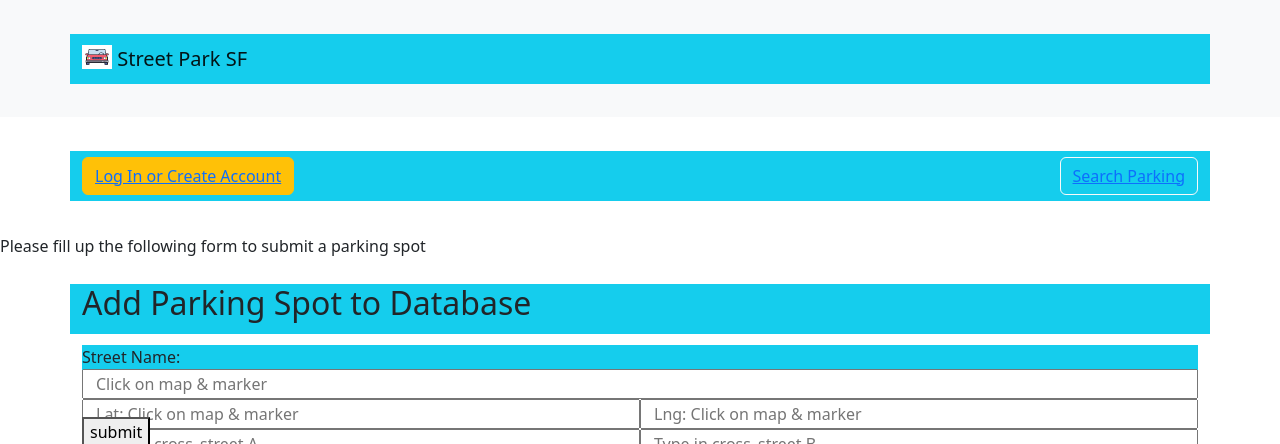
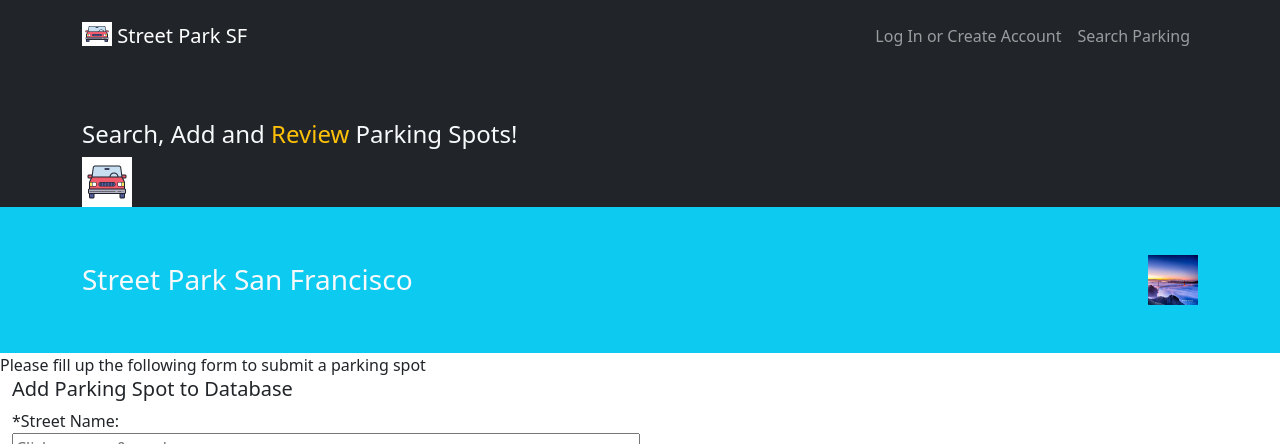
Before and after one commit to NOURSAR/Free_Parking_SF, a Flask app: page /add-parking in a window 1280 px wide. Shown: the top 444 px of the page. Run offline with Flask 2, Linux system fonts and the light colour scheme; data that the repository does not hold is empty; some libraries are stand-ins or nearby versions.

Commit message:
finished navbar

```diff
--- a/server.py
+++ b/server.py
@@ -72,10 +72,15 @@ def search_parking():
             return render_template('all_parkings.html',  all_parkings_stname=all_parkings_stname, allofmarkers=allofmarkers)
 
         else:
-            flash("Parking is not in database. You can add to Database by submitting a parking spot.")
-            print("Parking is not in database")
-            return render_template('add_parking.html')
-
+            if 'email' in session:
+            # if id is not None:
+              flash(id)
+              flash("Parking is not in database. You can add to Database by submitting a parking spot.")
+              print("Parking is not in database")
+              return render_template('add_parking.html')
+            else:
+                flash("Parking is not in database. Login to add aparking spot")
+                return redirect('/login-page')
     if len(cross_streets) == 1:
         flash("Please enter 2 cross streets or NO cross streets.")
         return render_template("search_parking.html")
@@ -109,9 +114,15 @@ def search_parking():
             return render_template('all_parkings.html', all_parkings_stname = all_parkings_stname, allofmarkers=allofmarkers)
 
         else:
-            flash("Parking is not in database. You can add to Database by submitting a parking space.")
-            print("Parking is not in database")
+            if "email" not in session:
+            # if id == None:
+                print(id)
+                flash("Parking is not in database, please log in to add parking spot")
+                print("Parking is not in database")
+                return redirect('/login-page')
+
             return render_template('add_parking.html')
+            # return redirect('/login-page')
 
 
 
@@ -137,7 +148,7 @@ def add_parking():
 
     if all_parkings_coords != None: #checking if filtered lat and lng in database
         flash("parking spot already exists")
-        # print(" parking spot already exists")
+        print(" parking spot already exists")
         return render_template("add_parking.html")
     else: #if parking is not in database:
       print("parking is not in database")
@@ -151,27 +162,27 @@ def add_parking():
             all_parkings_stname=Parking.query.filter(Parking.st_name.contains(main_street) == True).all()
            # markers_reviews= Parking.query.filter(Parking.st_name.contains(main_street) == True).all()
 
-        if all_parkings_stname:
-            print("parking objects are in database")
-            allofmarkers=[]
-            for marker in all_parkings_stname:
-                key = "street"
-                marker_id =marker.parking_id
-                coords=[marker.latitude, marker.longtitude]
-                streetname=marker.st_name
-                address= marker.address
-                k=Review.query.join(Parking).filter(Parking.parking_id == marker_id).all()
-                list_of_marker_reviews = ""
-                for review in k:
-                    if review.review == None:
-                        # review.review = "-no review yet"
-                        list_of_marker_reviews= "No review yet"
-                    else:
-                        list_of_marker_reviews = list_of_marker_reviews+  "  -" +  review.review
-                value= streetname, list_of_marker_reviews, marker_id, coords, address
-                creatObject={key:value}
-                allofmarkers.append(creatObject)
-            return render_template("all_parkings.html",all_parkings_stname=all_parkings_stname, allofmarkers=allofmarkers, parking=parking) #return all parkings with street name
+            if all_parkings_stname:
+                print("parking objects are in database")
+                allofmarkers=[]
+                for marker in all_parkings_stname:
+                    key = "street"
+                    marker_id =marker.parking_id
+                    coords=[marker.latitude, marker.longtitude]
+                    streetname=marker.st_name
+                    address= marker.address
+                    k=Review.query.join(Parking).filter(Parking.parking_id == marker_id).all()
+                    list_of_marker_reviews = ""
+                    for review in k:
+                        if review.review == None:
+                            # review.review = "-no review yet"
+                            list_of_marker_reviews= "No review yet"
+                        else:
+                            list_of_marker_reviews = list_of_marker_reviews+  "  -" +  review.review
+                    value= streetname, list_of_marker_reviews, marker_id, coords, address
+                    creatObject={key:value}
+                    allofmarkers.append(creatObject)
+                return render_template("all_parkings.html",all_parkings_stname=all_parkings_stname, allofmarkers=allofmarkers, parking=parking) #return all parkings with street name
 
         else: #if user not in session
             print("user not in session")
@@ -183,8 +194,13 @@ def add_review():
     rev = request.form.get('rev')
     parking_id= request.form.get('parking_id')
     print(parking_id)
+
+
+    print(id)
+
     if parking_id == None:
-        return redirect("/")
+        if rev== None:
+           return redirect("/")
     else:
         parking= crud.get_parking_by_parking_id(parking_id)
         print(rev)
@@ -192,10 +208,7 @@ def add_review():
         email=session.get('email')
         user = crud.get_user_by_email(email)
         review = crud.create_review(rev, user, parking)
-        if 'email' not in session:
-            return redirect('/login-page')
-        else:
-           return render_template('review_thankyou.html', review = review.review, email=email)
+        return render_template('review_thankyou.html', review = review.review, email=email)
     #have review_thankyou.html thank user for review, show them review, add links giving user choice to add another parking spot/review or search again
 
 @app.route('/login-page')
--- a/static/style.css
+++ b/static/style.css
@@ -1,59 +1,75 @@
 /* html {
-	height: 100%;
-	margin-top: 100%;
-	padding: 100%;
-	background-image: url("j.jpg");
+	background-attachment: url('/static/moza.jpg');
+}
+.container-fluid {
+	height: 50px;
+    max-width: 1010px;
+    margin: 5%;
+
+}
+.center{
+	font-family: sans-serif;
+    color: #47B5FF;
+	font-weight: bold;
+	/* width: 500px; */
+	/* margin: 0 auto; */
+/* } */
+
+
+/* input { */
+	/* font-size: 20em; */
+	/* font-family: sans-serif; */
+	/* padding: 9px; */
+	/* font-weight: normal; */
+/* }  */
+/* .navbar.bg-light {
+	font-family: sans-serif;
+    font-weight: bolder;
+    /* max-width: auto; */
+    /* margin: auto; */
+	/* color: rgb(2, 2, 21); */
+	/* background-color: #ffffff; */
+	/* background-image: url("/static/"); */
+
+/* } */
+/* .span {
+	color: #1363DF;
+}
+.create-account, .log-in, .form-group,.btn {
+	font-family: sans-serif;
+    font-weight: bold;
+    /* max-width: auto; */
+    /* margin: auto; */
+	/* color: rgb(0, 0, 0); */
+
+/* } */
+/* .container { */
+    /* height: 50px;
+    max-width: 1010px;
+    margin: 5%;
+	background-color: rgb(255, 255, 255);
 
 } */
-/* .header-container-fluid {
-    height: 50px;
-    max-width: 1010px;
-    margin: 0 auto;
-}
-.navbar-static-top {
-    margin: 0 auto;
-    border: none; */
-    /* width: 100%;
-    background-image: url(../images/header_bg.jpg);
-    background-repeat: repeat-x;
-    background-position: left top;
-    position: fixed;
-    top: 0;
+/* .header { */
+	/* font-family: sans-serif; */
+/* } */
+/* .body {
+	/* background-image: url("/static/moza.jpg"); */
+	/* background-color: #06283D; */
+	/* display: inline; */
+/* }  */
+/* .col {
+	background-color: #DFF6FF;
+	display: block;
 } */
 
-/* #map {
-	height: 100%;
-	width: 100%;
-	padding:100%;
-}  */
-/* body {
-	background-image: url("j.jpg");
-	 */
-
-
-
-
-  /* } */
-/* .bg-success {
-	--bs-bg-opacity: 1;
-	background-color: rgba(var(--bs-success-rgb), var(--bs-bg-opacity)) !important;
-}
-label {
-	padding: 0px 10px;
-	display: inline-block;
-	font-size: 1.5em;
-}
-
-input {
-	font-size: 0.70em;
-	font-family: sans-serif;
-	padding: 9px;
+/* .col-sm-6 { */
+  /* display: flex; */
+  /* width: 200px; */
+  /* margin: 1%; */
+  /* color: white; */
+  /* background-color: #DFF6FF; */
+/* }
+.flashes {
+	align-items: center;
 } */
-
-.container {
-    height: 50px;
-    max-width: 1010px;
-    margin: 2% auto;
-	background-color: rgb(21, 205, 237);
-
-}
--- a/templates/add_parking.html
+++ b/templates/add_parking.html
@@ -2,31 +2,32 @@
 {% block title %} Free Parking Search {% endblock %}
 
 {% block body %}
-<body>
-    <div class="container">
-        <h2>Add Parking Spot to Database</h2>
-            <form class="container" id = "addparking" method="POST" action="/add-parking">
-                <div class="form-group row">Street Name:
-                    <input  name ="street" type="text"  id="info_street" placeholder="Click on map & marker" required>
-                </div>
-                <div class="form-group row">
+    <body class="body" >
+
+            <form class="container-fluid" id = "addparking" method="POST" action="/add-parking">
+                <h5 class="center">Add Parking Spot to Database</h5>
+
+                <div class="center">*Street Name: </div>
+
+                    <input  class="col-sm-6" name ="street" type="text"  id="info_street" placeholder="Click on map & marker" required>
+                <!-- </div> -->
+                <div class="center">*latitude and longtitude</div>
                     <input class="col-sm-6" name="lat" type="text" id="info_lat"  placeholder="Lat: Click on map & marker"  required>
                     <input class="col-sm-6" name="lng" type="text" id="info_lng" placeholder="Lng: Click on map & marker"  required>
-                 </div>
-                <div class="form-group row">
+                <div class="center">*Cross Streets</div>
+
                     <input class="col-sm-6" name ="cross-street1" type="text" placeholder="Type in cross_street A" required >
                     <input class="col-sm-6"  name ="cross-street2" type="text" placeholder="Type in cross_street B" required>
-                </div>
-                <div class="form-group row">Address:
-                    <input  name="address" type="text" id="info_address" placeholder="Address: Click on map & marker" required>
-                </div>
+                <div class="center">*Address </div>
+
+                    <input class="col-sm-6" name="address" type="text" id="info_address" placeholder="Address: Click on map & marker" required>
+                <div class="col">
+                <div class="ratio ratio-16x9" id="map"></div></div>
+                <button  class="btn btn-primary" form= "addparking" type="submit" >submit</button>
+
             </form>
-        <button form= "addparking" type="submit" >submit</button>
-        <div class="ratio ratio-16x9" id="map"></div>
-    </div>
-
-</body>
-
+        <!-- <button form= "addparking" type="submit" >submit</button>   -->
+        <!-- <div class="ratio ratio-16x9" id="map"></div> -->
 <script src="//ajax.googleapis.com/ajax/libs/jquery/1.10.1/jquery.min.js"></script>
 <script type="text/javascript" src="http://maps.googleapis.com/maps/api/js?&key=AIzaSyDCLPu50m8qU4eQpqj7rm8U7i1gTa-s5TY"></script>
 <script type="text/javascript">
@@ -92,5 +93,5 @@
     });
 };
 </script>
-
+</body>
 {% endblock %}
--- a/templates/base.html
+++ b/templates/base.html
@@ -5,35 +5,65 @@
   <meta name="viewport" content="width=device-width">
   <link rel="stylesheet" type="text/css" href="/static/style.css" />
   <link href="https://cdn.jsdelivr.net/npm/bootstrap@5.2.0-beta1/dist/css/bootstrap.min.css" rel="stylesheet" integrity="sha384-0evHe/X+R7YkIZDRvuzKMRqM+OrBnVFBL6DOitfPri4tjfHxaWutUpFmBp4vmVor" crossorigin="anonymous">
-
-  <head>
-    <nav class="navbar bg-light">
+ <!-- navbar -->
+  <head class="header">
+    <nav class="navbar navbar-expand-lg bg-dark navbar-dark py-3">
       <div class="container">
-        <a class="navbar-brand" href="#">
+        <a heref="#" class="navbar-brand">
           <img src="/static/car.gif" alt="" width="30" height="24" class="d-inline-block align-text-top">
           Street Park SF
         </a>
+        <button class="navbar-toggler" type="button" data-bs-toggle="collapse" data-bs-target="#navmenu">
+          <span class="navbar-toggler-icon"></span>
+        </button>
+        <div class="collapse navbar-collapse" id="navmenu">
+          <ul class="navbar-nav ms-auto">
+            {% if current_user.is_anonymous %}
+            <li class="nav-item">
+              <a href="/login-page" class="nav-link">Log In or Create Account</a>
+            </li>
+            {% else %}
+            <li class="nav-item">
+              <a href="/logout" class="nav-link">Log Out</a>
+            </li>
+            <li class="nav-item">
+              <a href="/add-parking" class="nav-link">Add Parking</a>
+            </li>
+            {% endif %}
+            <li class="nav-item">
+              <a href="/" class="nav-link">Search Parking</a>
+            </li>
+
+          </ul>
+        </div>
       </div>
     </nav>
-
-    <nav class="navbar">
-      <div class="container">
-        {% if current_user.is_anonymous %}
-      <button class="btn btn-warning"><a href="/login-page">Log In or Create Account</a></button><br>
-        {% else %}
-        Welcome, {{ current_user.email }}!
-        <button class="btn btn-warning"><a href="/logout">Log Out</a></button>
-        <button class="btn btn-primary"><a href="/add-parking">Add Parking</a></button>
-        {% endif %}
-        <button class="btn btn-outline-light"><a href="/">Search Parking</a></button>
-    </nav>
-    <title>
+   <!-- showcase -->
+   <section class="bg-dark text-light p-5 p-lg-0 pt-lg-5 text-center text-sm-start">
+    <div class="container">
+      <div class="d-sm-flex align-items-center justify-content-between">
+        <div class="">
+          <h4>Search, Add and <span class="text-warning">Review</span> Parking Spots! </h4>
+            <img class="imag-fluid d-none d-sm-block" src="/static/car.gif" alt="" width="50" height="50" />
+        </div>
+      </div>
+    </div>
+   </section>
+   <section class="bg-info text-light p-5">
+    <div class="container">
+      <div class="d-md-flex justify-content-between align-items-center">
+        <h3 class="mb-3 mb-md-0"> Street Park San Francisco</h3>
+        <img  class="imag-fluid d-none d-sm-block" src="/static/j.jpg" alt="" width="50" height="50" >
+      </div>
+    </div>
+   </section>
+    <!-- <title>
       {% block title %}{% endblock %}
     </title>
-    {% block head %}{% endblock %}
+    {% block head %}{% endblock %} -->
   </head>
 
-  <body>
+  <body class="body">
     {% with messages = get_flashed_messages() %}
     {% if messages %}
       <div class=flashes>
@@ -46,7 +76,7 @@
     {% block content %}{% endblock %}
     {% block body %} {% endblock %}
     <script src="https://cdn.jsdelivr.net/npm/@popperjs/core@2.11.5/dist/umd/popper.min.js" integrity="sha384-Xe+8cL9oJa6tN/veChSP7q+mnSPaj5Bcu9mPX5F5xIGE0DVittaqT5lorf0EI7Vk" crossorigin="anonymous"></script>
-<script src="https://cdn.jsdelivr.net/npm/bootstrap@5.2.0-beta1/dist/js/bootstrap.min.js" integrity="sha384-kjU+l4N0Yf4ZOJErLsIcvOU2qSb74wXpOhqTvwVx3OElZRweTnQ6d31fXEoRD1Jy" crossorigin="anonymous"></script>
+    <script src="https://cdn.jsdelivr.net/npm/bootstrap@5.2.0-beta1/dist/js/bootstrap.min.js" integrity="sha384-kjU+l4N0Yf4ZOJErLsIcvOU2qSb74wXpOhqTvwVx3OElZRweTnQ6d31fXEoRD1Jy" crossorigin="anonymous"></script>
 
   </body>
 
```
Also changed, not shown: templates/all_parkings.html (+7 -9 lines), templates/login_page.html (+6 -6 lines), templates/review_thankyou.html (+6 -1 lines), templates/search_parking.html (+12 -10 lines), static/logo.jpg (deleted), static/san-francisco-scene-round-icon-vector-16679545.webp (deleted).
